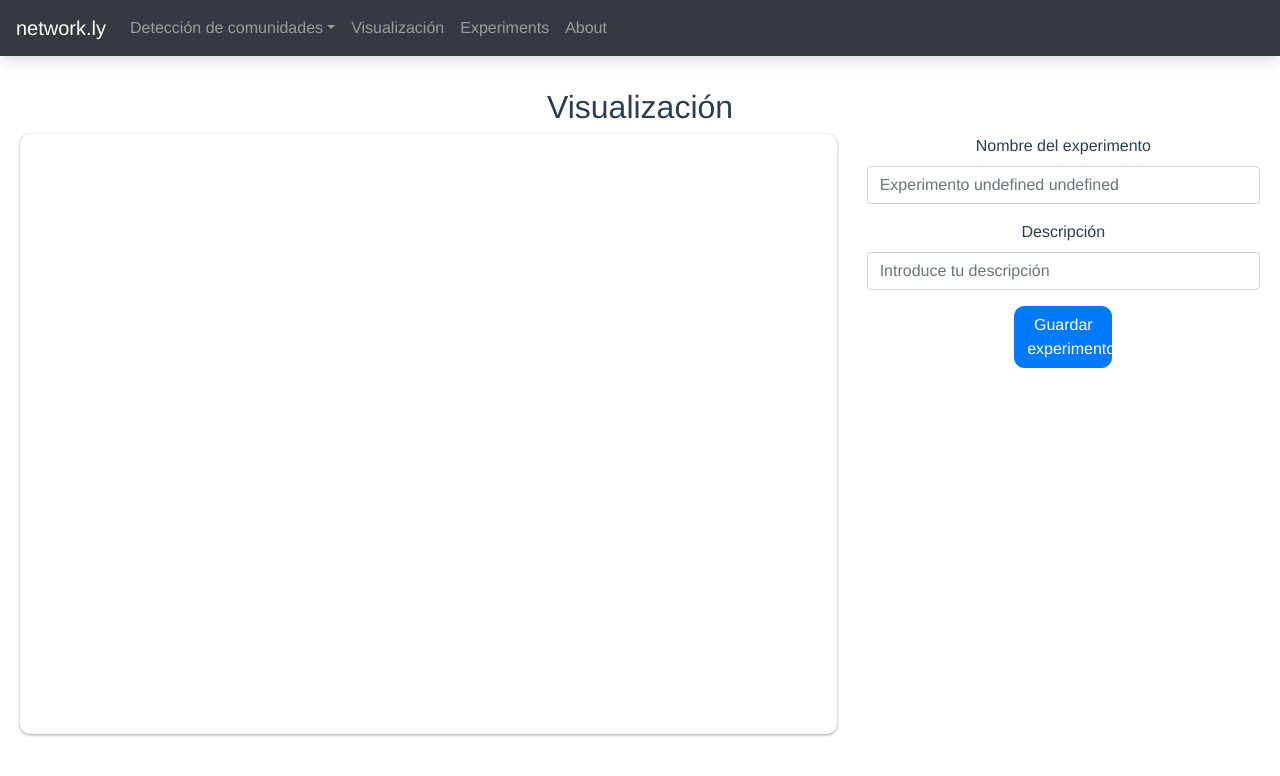
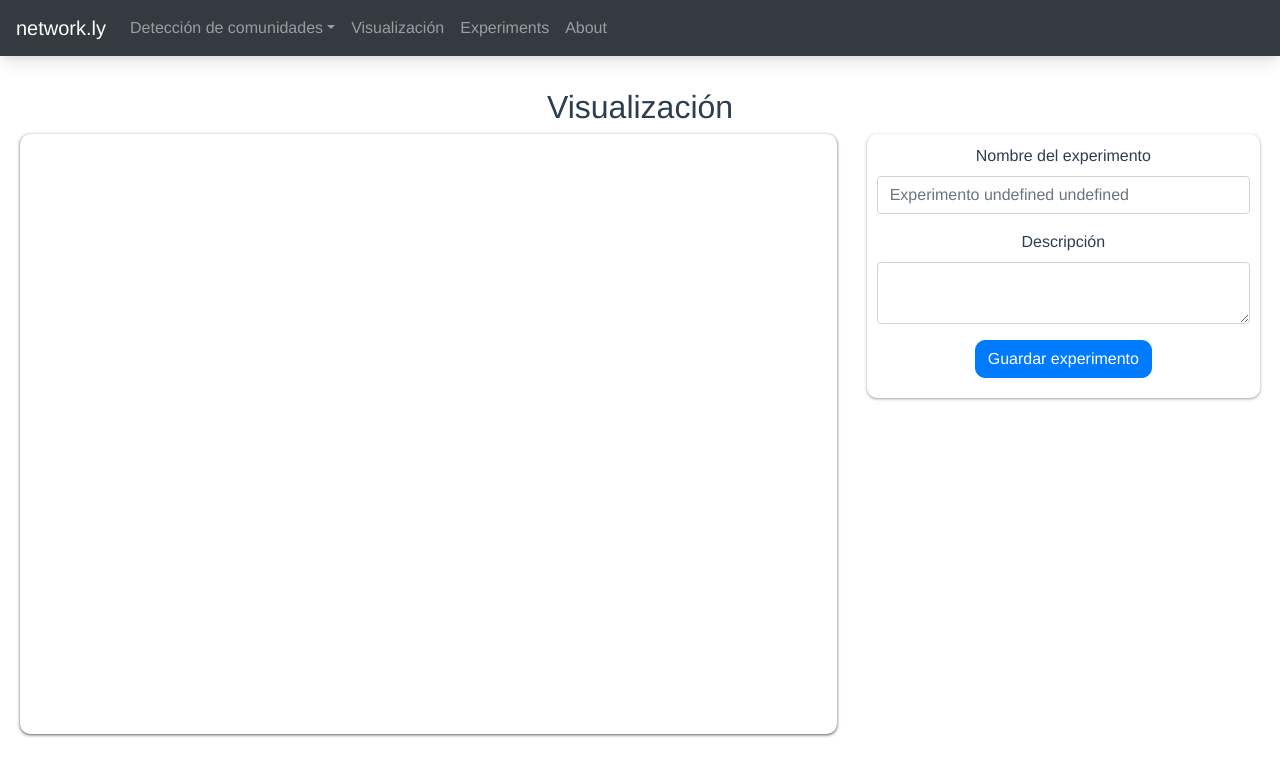
Before and after one commit to ZhihaoDC/communify, a Vue app in the folder client/: page /community-detection/1/experiment in a window 1280 px wide. Shown: the top 776 px of the page. Built offline with nearby package versions, Linux system fonts and the light colour scheme.

Commit message:
fix bug allow overwrite of experiment
and add alert after saving

```diff
--- a/client/src/components/PlotNetworkForm.vue
+++ b/client/src/components/PlotNetworkForm.vue
@@ -8,15 +8,24 @@
     </b-form-group>
 
     <b-form-group id="input-description" label="Descripción" label-for="input-description">
-      <b-form-input id="description" v-model="description" placeholder="Introduce tu descripción"></b-form-input>
+      <b-form-textarea> id="description" v-model="description" placeholder="Introduce tu descripción"</b-form-textarea>
     </b-form-group>
 
     <b-button type="submit" :disabled="!activateSubmitButton" @click="submit_experiment" variant="primary"
-      class="w-25 content-item submit-button">
-      <span v-if="!submitted"> Guardar experimento </span>
-      <span v-else> Guardado! </span>
+      class="content-item submit-button">
+      {{this.submitted_msg}}
     </b-button>
-
+    <div id="success-alert">
+    <b-alert
+      :show="dismissCountDown"
+      dismissible
+      variant="success"
+      @dismissed="dismissCountDown=0"
+      @dismiss-count-down="countDownChanged"
+    >
+      ¡Experimento guardado!
+    </b-alert>
+  </div>
   </div>
 
 </template>
@@ -27,15 +36,23 @@ export default {
   props: ['experiment', 'activateSubmitButton'],
   data: function () {
     return{
-      submitted: false,
-      experiment_name_placeholder: "Experimento " + this.experiment.dataset_name + " " + this.experiment.category
+      experiment_name_placeholder: "Experimento " + this.experiment.dataset_name + " " + this.experiment.category,
+      dismissSecs: 5,
+      dismissCountDown: 0,
+      submitted_msg: "Guardar experimento",
     }
   },
   methods: {
+    countDownChanged(dismissCountDown) {
+      this.dismissCountDown = dismissCountDown
+      },
+    showAlert() {
+      this.dismissCountDown = this.dismissSecs
+    },
     async submit_experiment() {
       this.experiment['experiment_name'] = this.experiment_name
       this.experiment['description'] = this.description
-      console.log(this.experiment)
+
       const axios = require("axios");
       await axios.post('http://localhost:5000/save-experiment',
         JSON.stringify(this.experiment),
@@ -46,7 +63,10 @@ export default {
         })
         .then((response) => {
           if (response.status === 200) {
-            this.submitted = true
+            console.log(response)
+            this.submitted_msg = "Guardado!"
+            this.experiment = response.data.experiment
+            this.showAlert()
           }
         })
         .catch((error) => {
@@ -62,11 +82,8 @@ export default {
 </script>
 
 <style scoped>
-  #container {
-    padding: 10px;
-    min-height: 75vh;
-    border-radius: 10px;
-    box-shadow: rgba(60, 64, 67, 0.3) 0px 1px 2px 0px,
-      rgba(60, 64, 67, 0.15) 0px 1px 3px 1px;
+  #success-alert{
+    padding-top:15px;
+    padding-bottom:5px;
   }
 </style>
--- a/client/src/views/VisualizationExperiment.vue
+++ b/client/src/views/VisualizationExperiment.vue
@@ -46,17 +46,19 @@ export default {
     }
 
     #save-network-form{
-        height: 100%;
-        min-height: 75vh;
-        min-width: 35%;
-        max-width: 35vw;
+        padding-top: 10px;
+        padding-left: 10px;
+        padding-right: 10px;
+        border-radius: 10px;
+        box-shadow: rgba(60, 64, 67, 0.3) 0px 1px 2px 0px,
+    rgba(60, 64, 67, 0.15) 0px 1px 3px 1px;
 
     }
 
     #network-viz{
-        height: 100%;
         min-height: 75vh;
-        min-width: 65%;
-        max-width: 65vw;
+        border-radius: 10px;
+        box-shadow: rgba(60, 64, 67, 0.3) 0px 1px 2px 0px,
+            rgba(60, 64, 67, 0.15) 0px 1px 3px 1px;
     }
 </style>
```
Also changed, not shown: client/src/components/PlotNetworkSave.vue (deleted, +0 -54 lines), 2 other files (tests, documents, lock files or other folders).
